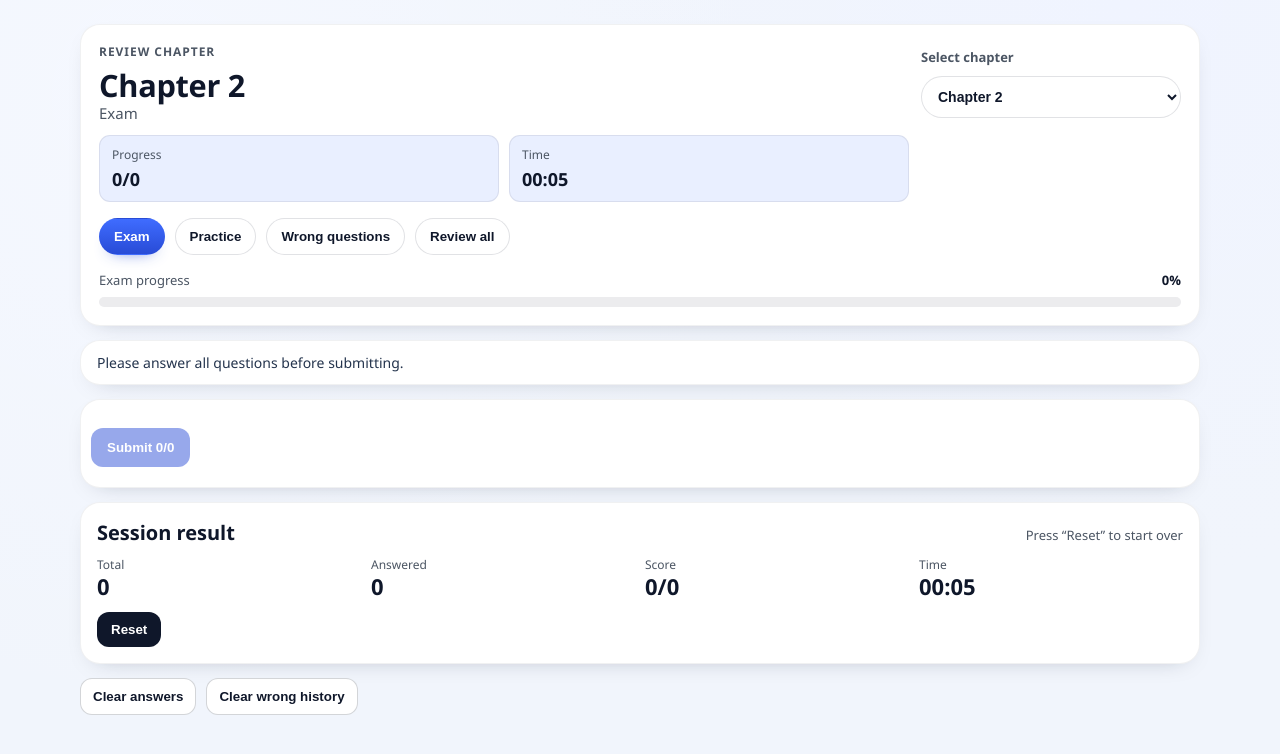
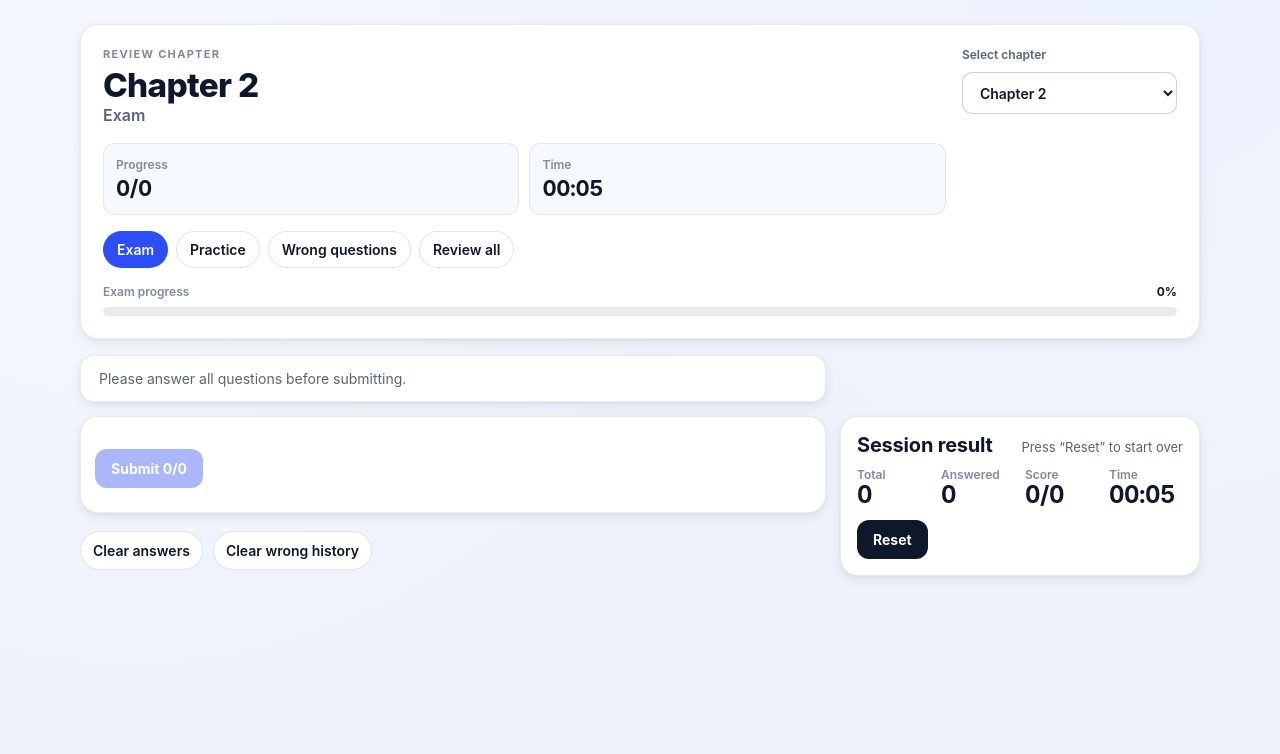
Before and after one commit to vanhpham/MASmultiplechoice, a React (Vite) app: page / in a window 1280 px wide. Shown: the top 754 px of the page. Built offline with nearby package versions, Linux system fonts and the light colour scheme.

Commit message:
feat: add Docker support with Dockerfile and docker-compose, enhance question types with new matching label answer

```diff
--- a/src/components/QuestionCard.tsx
+++ b/src/components/QuestionCard.tsx
@@ -42,7 +42,7 @@ export function QuestionCard({
   const isEvaluated = !!result
 
   return (
-    <article className="question-card" id={question.id}>
+    <article className={`question-card question-type-${question.type}`} id={question.id}>
       <div className="question-meta">
         <div>
           <div className="chapter-name">{question.chapter}</div>
--- a/src/styles.css
+++ b/src/styles.css
@@ -1,25 +1,29 @@
 :root {
-  --surface: #f1f5fc;
+  --surface: #eef3fb;
   --surface-2: #ffffff;
-  --surface-3: #eff5ff;
+  --surface-3: #f6f9ff;
   --text: #0f172a;
-  --text-secondary: #4b5563;
-  --line: rgba(15, 23, 42, 0.12);
-  --line-strong: rgba(15, 23, 42, 0.2);
-  --shadow-soft: 0 8px 24px -16px rgba(15, 23, 42, 0.35);
-  --shadow-medium: 0 10px 26px -20px rgba(15, 23, 42, 0.45);
-  --primary: #284bd6;
-  --primary-soft: #e9efff;
-  --primary-soft-2: #eef2ff;
+  --text-secondary: #5b6475;
+  --text-muted: #7f8a9c;
+  --line: rgba(15, 23, 42, 0.11);
+  --line-strong: rgba(15, 23, 42, 0.22);
+  --shadow-1: 0 1px 2px rgba(15, 23, 42, 0.07), 0 5px 16px rgba(15, 23, 42, 0.08);
+  --shadow-2: 0 1px 0 1px rgba(15, 23, 42, 0.02), 0 4px 12px rgba(15, 23, 42, 0.08);
+  --primary: #2d4ef6;
+  --primary-soft: #e9eefb;
+  --primary-soft-2: #f2f6ff;
   --success: #166534;
   --success-soft: #dcfce7;
+  --success-soft-2: #22c55e;
   --danger: #9f1239;
   --danger-soft: #fee2e2;
-  --brand: #f9fafb;
-  --radius-xl: 20px;
+  --danger-soft-2: #ef4444;
+  --brand: #f1f5ff;
+  --radius-xl: 18px;
   --radius-lg: 14px;
-  --radius-md: 11px;
-  --font-stack: "Manrope", "Avenir Next", "Segoe UI", "Noto Sans", sans-serif;
+  --radius-md: 12px;
+  --radius-sm: 10px;
+  --font-stack: "Inter", "Avenir Next", "Segoe UI", "Noto Sans", sans-serif;
 }
 
 *,
@@ -29,72 +33,79 @@
 }
 
 html {
-  -webkit-font-smoothing: antialiased;
+  color-scheme: light;
 }
 
 body {
   margin: 0;
+  min-height: 100vh;
   font-family: var(--font-stack);
   color: var(--text);
+  font-weight: 400;
+  text-wrap: pretty;
+  -webkit-font-smoothing: antialiased;
   background:
-    radial-gradient(circle at 12% 12%, #f5f8ff 0%, transparent 46%),
-    radial-gradient(circle at 88% 0%, #f0f4ff 0%, transparent 42%),
+    radial-gradient(circle at 10% 10%, #f5f8ff 0%, transparent 45%),
+    radial-gradient(circle at 90% 0%, #edf2ff 0%, transparent 40%),
     var(--surface);
-  min-height: 100vh;
 }
 
 #root {
   min-height: 100vh;
-  padding: 24px 18px 32px;
+  padding: 24px clamp(12px, 2.5vw, 28px) 30px;
 }
 
 .app {
   max-width: 1120px;
   margin: 0 auto;
   display: grid;
-  gap: 14px;
+  gap: 16px;
 }
 
 .card {
   background: var(--surface-2);
-  border: 1px solid rgba(15, 23, 42, 0.06);
+  border: 1px solid rgba(15, 23, 42, 0.08);
   border-radius: var(--radius-xl);
-  box-shadow: var(--shadow-soft);
+  box-shadow: var(--shadow-2);
 }
 
 .topbar {
-  padding: 18px;
+  padding: clamp(16px, 2vw, 22px);
   display: grid;
   gap: 16px;
 }
 
 .topbar-main {
   display: grid;
-  gap: 12px;
-  align-items: center;
-  grid-template-columns: minmax(0, 1fr) minmax(260px, auto);
+  gap: 16px;
+  align-items: start;
+  grid-template-columns: minmax(0, 1fr) minmax(180px, auto);
 }
 
 .topbar h1 {
-  margin: 8px 0 0;
-  font-size: clamp(24px, 2.4vw, 34px);
-  line-height: 1.15;
-  letter-spacing: -0.01em;
+  margin: 6px 0 0;
+  font-size: clamp(24px, 2.6vw, 34px);
+  line-height: 1.12;
+  letter-spacing: -0.02em;
+  font-weight: 800;
+  text-wrap: balance;
 }
 
 .topbar .eyebrow {
   margin: 0;
-  color: var(--text-secondary);
-  font-size: 12px;
-  font-weight: 600;
-  letter-spacing: 0.08em;
+  color: var(--text-muted);
+  font-size: 11px;
+  font-weight: 700;
+  letter-spacing: 0.12em;
   text-transform: uppercase;
 }
 
 .subtitle {
   margin: 6px 0 0;
-  font-size: 15px;
+  font-size: 16px;
+  line-height: 1.4;
   color: var(--text-secondary);
+  font-weight: 600;
 }
 
 .topbar p {
@@ -103,16 +114,15 @@ body {
 
 .mode-stats {
   display: grid;
+  gap: 10px;
   grid-template-columns: repeat(2, minmax(120px, 1fr));
-  gap: 10px;
-  justify-items: stretch;
 }
 
 .mode-stat {
-  min-height: 66px;
+  min-height: 72px;
   padding: 10px 12px;
   border-radius: var(--radius-md);
-  background: var(--primary-soft);
+  background: var(--surface-3);
   border: 1px solid rgba(15, 23, 42, 0.08);
   display: grid;
   align-content: center;
@@ -120,21 +130,24 @@ body {
 }
 
 .mode-stat span {
+  color: var(--text-muted);
   font-size: 12px;
-  color: var(--text-secondary);
+  font-weight: 600;
 }
 
 .mode-stat strong {
-  font-size: 18px;
   color: var(--text);
+  font-size: 22px;
+  line-height: 1.1;
   font-weight: 700;
+  font-variant-numeric: tabular-nums;
+  letter-spacing: -0.02em;
 }
 
 .mode-switch {
   display: inline-flex;
   flex-wrap: wrap;
-  align-items: center;
-  gap: 10px;
+  gap: 8px;
 }
 
 .chapter-switch {
@@ -145,46 +158,75 @@ body {
 }
 
 .chapter-switch-label {
-  font-size: 13px;
+  font-size: 12px;
   color: var(--text-secondary);
   font-weight: 600;
+  white-space: nowrap;
+}
+
+.chapter-select,
+.mode-btn,
+.ghost-btn,
+.submit-btn,
+.reset-btn,
+.text-submit-btn {
+  border: 1px solid var(--line);
+  border-radius: 999px;
+  padding: 9px 13px;
+  background: var(--surface-2);
+  color: var(--text);
+  font: inherit;
+  font-size: 14px;
+  font-weight: 600;
+  cursor: pointer;
+  transition: border-color 140ms ease, transform 120ms ease, background-color 140ms ease, color 140ms ease;
 }
 
 .chapter-select {
-  border: 1px solid var(--line);
-  border-radius: 999px;
-  padding: 10px 12px;
-  background: var(--surface-2);
-  color: var(--text);
-  font-weight: 600;
-  cursor: pointer;
+  border-radius: 10px;
+  border: 1px solid rgba(15, 23, 42, 0.2);
 }
 
-.mode-btn {
-  border: 1px solid var(--line);
-  border-radius: 999px;
-  padding: 10px 14px;
-  background: var(--surface-2);
-  color: var(--text);
-  font-weight: 600;
-  cursor: pointer;
-  transition: background 150ms ease, color 150ms ease, border-color 150ms ease,
-    transform 120ms ease;
-}
-
-.mode-btn:hover {
+.mode-btn:hover,
+.chapter-select:hover,
+.ghost-btn:hover,
+.submit-btn:hover,
+.reset-btn:hover,
+.text-submit-btn:hover,
+button:hover:enabled {
   border-color: var(--line-strong);
 }
 
-.mode-btn:active {
+.mode-btn:active,
+.chapter-select:active,
+.ghost-btn:active,
+.submit-btn:active,
+.reset-btn:active,
+.text-submit-btn:active {
   transform: scale(0.985);
 }
 
 .mode-btn.active {
   border-color: transparent;
   color: #fff;
-  background: linear-gradient(180deg, #3f6cff, var(--primary));
-  box-shadow: 0 8px 16px -12px rgba(40, 75, 214, 0.85);
+  background: var(--primary);
+}
+
+.chapter-select:focus-visible,
+.mode-btn:focus-visible,
+.submit-btn:focus-visible,
+.reset-btn:focus-visible,
+.ghost-btn:focus-visible,
+.text-submit-btn:focus-visible,
+.option-btn:focus-visible,
+.text-answer:focus-visible,
+select:focus-visible {
+  outline: 3px solid rgba(45, 78, 246, 0.2);
+  outline-offset: 1px;
+}
+
+.mode-btn:focus-visible {
+  outline-offset: 2px;
 }
 
 .progress-wrap {
@@ -196,28 +238,30 @@ body {
   display: flex;
   justify-content: space-between;
   align-items: baseline;
-  gap: 8px;
-  color: var(--text-secondary);
-  font-size: 13px;
+  gap: 10px;
+  color: var(--text-muted);
+  font-size: 12px;
+  font-weight: 600;
 }
 
 .progress-meta strong {
   color: var(--text);
+  font-size: 12px;
 }
 
 .progress-track {
   width: 100%;
-  height: 10px;
+  height: 9px;
   border-radius: 999px;
-  background: rgba(15, 23, 42, 0.08);
+  background: rgba(15, 23, 42, 0.09);
   overflow: hidden;
 }
 
 .progress-fill {
   height: 100%;
-  background: linear-gradient(90deg, #3f6cff, var(--primary));
   border-radius: inherit;
-  transition: width 240ms cubic-bezier(0.23, 1, 0.32, 1);
+  background: linear-gradient(90deg, #3557ff 0%, var(--primary) 95%);
+  transition: width 250ms cubic-bezier(0.23, 1, 0.32, 1);
 }
 
 .content {
@@ -226,118 +270,120 @@ body {
 }
 
 .session-tip {
-  padding: 12px 16px;
+  padding: 14px 18px;
+  border-radius: var(--radius-lg);
 }
 
 .session-tip p {
   margin: 0;
-  color: #24344d;
+  color: var(--text-secondary);
   font-size: 14px;
 }
 
 .question-list-card {
-  padding: 8px;
+  padding: 12px;
   display: grid;
   gap: 12px;
 }
 
 .questions {
   display: grid;
-  gap: 10px;
+  gap: 12px;
 }
 
 .question-card {
-  padding: 16px;
-}
-
-.question-card + .question-card {
-  margin-top: 0;
+  padding: 18px;
+  border-radius: var(--radius-lg);
+  border: 1px solid rgba(15, 23, 42, 0.1);
+  background: var(--surface-2);
 }
 
 .question-meta {
   display: flex;
   justify-content: space-between;
   align-items: flex-start;
-  gap: 16px;
+  gap: 12px;
 }
 
 .question-meta h2 {
   margin: 0;
   font-size: 21px;
   line-height: 1.2;
+  letter-spacing: -0.01em;
+  font-weight: 700;
 }
 
 .chapter-name {
-  font-size: 12px;
-  color: var(--text-secondary);
+  font-size: 11px;
+  color: var(--text-muted);
   text-transform: uppercase;
   letter-spacing: 0.08em;
   margin-bottom: 2px;
+  font-weight: 700;
 }
 
 .question-chip {
   border-radius: 999px;
-  padding: 6px 10px;
+  padding: 5px 10px;
   font-size: 11px;
   font-weight: 700;
   background: var(--brand);
-  border: 1px solid rgba(15, 23, 42, 0.12);
+  border: 1px solid rgba(15, 23, 42, 0.1);
   color: var(--text);
   white-space: nowrap;
 }
 
 .manual-chip {
+  margin-top: 8px;
   border-radius: 999px;
   font-size: 11px;
   background: var(--primary-soft);
   color: var(--primary);
   padding: 5px 10px;
-  border: 1px solid rgba(40, 75, 214, 0.18);
-  margin-top: 6px;
+  border: 1px solid rgba(45, 78, 246, 0.22);
   display: inline-flex;
   align-items: center;
 }
 
 .question-text {
-  margin: 12px 0 14px;
-  line-height: 1.6;
+  margin: 10px 0 14px;
+  line-height: 1.7;
+  color: #0f172a;
 }
 
 .manual-image {
-  width: min(100%, 760px);
+  width: min(100%, min(100vw - 86px, 860px));
+  max-height: 360px;
   height: auto;
-  max-height: 420px;
   object-fit: contain;
-  margin-left: auto;
-  margin-right: auto;
-  border-radius: 14px;
-  border: 1px solid rgba(15, 23, 42, 0.1);
+  margin: 0 auto 14px;
+  border-radius: var(--radius-md);
+  border: 1px solid rgba(15, 23, 42, 0.12);
   display: block;
-  margin-bottom: 14px;
-  background: #f8fbff;
+  background: #f2f5ff;
 }
 
 .manual-image.missing {
-  width: min(100%, 760px);
-  min-height: 160px;
-  max-height: 420px;
-  background: repeating-linear-gradient(
+  width: min(100%, min(100vw - 86px, 860px));
+  min-height: 150px;
+  background:
+    repeating-linear-gradient(
       45deg,
       rgba(15, 23, 42, 0.06),
-      rgba(15, 23, 42, 0.06) 6px,
-      transparent 6px,
-      transparent 12px
+      rgba(15, 23, 42, 0.06) 8px,
+      transparent 8px,
+      transparent 16px
     ),
-    #eff4ff;
+    #ecf2ff;
   border: 1px dashed rgba(15, 23, 42, 0.2);
-  border-radius: 14px;
+  border-radius: var(--radius-md);
   display: grid;
-  align-items: center;
-  justify-content: center;
+  align-content: center;
+  justify-items: center;
   text-align: center;
+  gap: 4px;
+  padding: 20px;
   color: var(--text-secondary);
-  gap: 4px;
-  padding: 14px;
 }
 
 .manual-image.missing span {
@@ -360,49 +406,48 @@ body {
 
 .option-btn {
   border: 1px solid var(--line);
-  border-radius: 12px;
+  border-radius: 11px;
   background: #fff;
-  padding: 12px;
+  padding: 11px 12px;
   text-align: left;
   display: grid;
   grid-template-columns: 26px 1fr auto;
   align-items: center;
   gap: 10px;
   cursor: pointer;
-  min-height: 48px;
-  transition: border-color 150ms ease, background 150ms ease;
+  min-height: 50px;
+  transition: border-color 150ms ease, background 150ms ease, transform 120ms ease;
 }
 
 .option-btn:hover {
-  border-color: rgba(63, 108, 255, 0.32);
-  background: #f8faff;
+  border-color: rgba(45, 78, 246, 0.42);
+  background: var(--surface-3);
 }
 
 .option-btn:focus-visible {
-  outline: 3px solid rgba(63, 108, 255, 0.25);
-  outline-offset: 0;
+  outline-color: rgba(45, 78, 246, 0.22);
 }
 
 .option-btn:disabled {
   cursor: not-allowed;
-  opacity: 0.75;
+  opacity: 0.7;
 }
 
 .option-btn.selected {
-  border-color: rgba(40, 75, 214, 0.8);
+  border-color: rgba(45, 78, 246, 0.65);
   background: var(--primary-soft-2);
 }
 
 .option-btn.result-correct {
-  border-color: #10b981;
+  border-color: #22c55e;
   background: var(--success-soft);
-  box-shadow: inset 0 0 0 1px rgba(16, 185, 129, 0.25);
+  box-shadow: inset 0 0 0 1px rgba(34, 197, 94, 0.25);
 }
 
 .option-btn.result-wrong {
   border-color: #fb7185;
   background: var(--danger-soft);
-  box-shadow: inset 0 0 0 1px rgba(239, 68, 68, 0.28);
+  box-shadow: inset 0 0 0 1px rgba(248, 113, 113, 0.25);
 }
 
 .option-index {
@@ -425,44 +470,30 @@ body {
 
 .text-answer {
   width: 100%;
-  min-height: 102px;
+  min-height: 110px;
   border: 1px solid var(--line);
   border-radius: 12px;
   padding: 12px;
   resize: vertical;
   font-size: 15px;
   line-height: 1.5;
-  background: #f9fbff;
+  background: var(--surface-3);
+  font-family: var(--font-stack);
 }
 
 .text-answer:focus-visible {
-  outline: 3px solid rgba(63, 108, 255, 0.2);
-  outline-offset: 0;
+  outline-color: rgba(45, 78, 246, 0.2);
 }
 
 .text-submit-btn {
   width: fit-content;
-  border: 1px solid var(--line);
-  border-radius: 12px;
-  padding: 10px 14px;
-  background: var(--surface-2);
-  font-weight: 600;
-  cursor: pointer;
-  transition: transform 120ms ease, border-color 150ms ease, color 150ms ease;
 }
 
-.text-submit-btn:hover {
-  border-color: rgba(63, 108, 255, 0.34);
-  color: var(--primary);
-}
-
-.text-submit-btn:active {
-  transform: scale(0.985);
-}
-
-.text-submit-btn:disabled {
-  opacity: 0.45;
-  cursor: not-allowed;
+.matching-question-wrap {
+  background: var(--surface-3);
+  border: 1px solid rgba(15, 23, 42, 0.09);
+  border-radius: 12px;
+  padding: 12px;
 }
 
 .matching-grid {
@@ -470,26 +501,19 @@ body {
   gap: 8px;
 }
 
-.matching-question-wrap {
-  background: #f8faff;
-  border: 1px solid rgba(15, 23, 42, 0.08);
-  border-radius: 12px;
-  padding: 10px;
-}
-
 .matching-header,
 .matching-row {
   display: grid;
-  grid-template-columns: 82px 1fr auto;
+  grid-template-columns: 88px 1fr auto;
   gap: 8px;
   align-items: center;
   padding: 0 4px;
 }
 
 .matching-header {
-  color: var(--text-secondary);
+  color: var(--text-muted);
   font-size: 12px;
-  font-weight: 600;
+  font-weight: 700;
 }
 
 .matching-row .cell {
@@ -500,6 +524,7 @@ body {
 .matching-row .number {
   justify-content: center;
   font-weight: 700;
+  color: var(--text);
 }
 
 select {
@@ -510,6 +535,7 @@ select {
   background: #fff;
   min-height: 42px;
   font-size: 14px;
+  font-family: inherit;
 }
 
 .result {
@@ -534,11 +560,12 @@ select {
 }
 
 .result-bar {
-  margin-top: 8px;
+  margin-top: 10px;
   border-radius: 12px;
-  padding: 11px 12px;
+  padding: 10px 12px;
   border: 1px solid var(--line);
-  background: #f8fafc;
+  background: var(--surface-3);
+  line-height: 1.45;
 }
 
 .result-bar.result-correct {
@@ -549,13 +576,6 @@ select {
 .result-bar.result-wrong {
   border-color: #fca5a5;
   background: var(--danger-soft);
-}
-
-.note {
-  margin-top: 10px;
-  color: var(--text-secondary);
-  font-size: 13px;
-  line-height: 1.45;
 }
 
 .question-feedback-inline {
@@ -569,6 +589,13 @@ select {
 
 .question-feedback-inline .feedback-no {
   color: var(--danger);
+}
+
+.note {
+  margin-top: 10px;
+  color: var(--text-secondary);
+  font-size: 13px;
+  line-height: 1.45;
 }
 
 .result-panel {
@@ -586,6 +613,7 @@ select {
 .result-panel-head h3 {
   margin: 0;
   font-size: 20px;
+  letter-spacing: -0.01em;
 }
 
 .result-panel-head p {
@@ -597,45 +625,22 @@ select {
 .result-grid {
   margin-top: 10px;
   display: grid;
-  grid-template-columns: repeat(4, minmax(120px, 1fr));
   gap: 10px;
+  grid-template-columns: repeat(4, minmax(0, 1fr));
 }
 
 .label {
   margin: 0;
-  color: var(--text-secondary);
+  color: var(--text-muted);
   font-size: 12px;
+  font-weight: 600;
 }
 
 .result-grid strong {
-  font-size: 22px;
-  line-height: 1.2;
+  font-size: 24px;
+  line-height: 1.1;
   font-variant-numeric: tabular-nums;
-}
-
-.reset-btn,
-.submit-btn,
-.ghost-btn {
-  border: 0;
-  border-radius: 12px;
-  font-weight: 600;
-  cursor: pointer;
-}
-
-.reset-btn {
-  margin-top: 12px;
-  padding: 10px 14px;
-  background: var(--text);
-  color: #fff;
-  transition: transform 120ms ease;
-}
-
-.reset-btn:hover {
-  background: #1e293b;
-}
-
-.reset-btn:active {
-  transform: scale(0.985);
+  letter-spacing: -0.02em;
 }
 
 .submit-row {
@@ -644,39 +649,56 @@ select {
   padding: 8px 2px 12px;
 }
 
+.submit-btn,
+.reset-btn {
+  border: 0;
+  border-radius: 12px;
+  font-weight: 700;
+  padding: 11px 16px;
+  cursor: pointer;
+}
+
 .submit-btn {
   width: fit-content;
-  padding: 12px 16px;
+  color: #fff;
   background: var(--primary);
-  color: #fff;
-  transition: transform 120ms ease, background 150ms ease;
 }
 
-.submit-btn:hover {
-  background: #1f3fa8;
+.submit-btn:hover:enabled {
+  background: #1f3fcc;
 }
 
-.submit-btn:active {
-  transform: scale(0.985);
+.submit-btn:disabled,
+.text-submit-btn:disabled {
+  opacity: 0.4;
+  cursor: not-allowed;
 }
 
-.submit-btn:disabled {
-  opacity: 0.48;
-  cursor: not-allowed;
+.reset-btn {
+  margin-top: 12px;
+  background: #0f172a;
+  color: #fff;
+}
+
+.ghost-btn {
+  background: var(--surface-2);
+  color: var(--text);
+  padding: 10px 12px;
 }
 
 .extra-actions {
   display: flex;
   flex-wrap: wrap;
   gap: 10px;
-  margin-bottom: 4px;
+  margin-bottom: 2px;
 }
 
-.ghost-btn {
-  border: 1px solid rgba(15, 23, 42, 0.18);
-  padding: 10px 12px;
-  background: #fff;
-  color: var(--text);
+.status-card {
+  display: grid;
+  gap: 8px;
+  max-width: 100%;
+  padding: 16px 18px;
+  border-radius: var(--radius-lg);
 }
 
 .hint {
@@ -685,12 +707,9 @@ select {
   font-size: 13px;
 }
 
+.app .status-card,
 .status-card {
-  display: grid;
-  gap: 8px;
-  max-width: 100%;
-  padding: 16px 20px;
-  border-radius: 12px;
+  border: 1px solid rgba(15, 23, 42, 0.08);
 }
 
 @media (max-width: 1080px) {
@@ -698,59 +717,71 @@ select {
     grid-template-columns: 1fr;
   }
 
+  .chapter-switch {
+    width: 100%;
+    justify-content: space-between;
+  }
+
   .mode-stats {
     width: 100%;
-    grid-template-columns: repeat(2, minmax(120px, 1fr));
+    grid-template-columns: repeat(2, minmax(140px, 1fr));
+  }
+}
+
+@media (min-width: 1180px) {
+  .content {
+    grid-template-columns: minmax(0, 1fr) 360px;
+    align-items: start;
+  }
+
+  .session-tip,
+  .question-list-card,
+  .extra-actions {
+    grid-column: 1;
+  }
+
+  .result-panel {
+    grid-column: 2;
+    grid-row: 2 / span 2;
+    position: sticky;
+    top: 12px;
   }
 }
 
 @media (max-width: 760px) {
   #root {
-    padding: 12px 10px 18px;
+    padding: 12px 10px 20px;
   }
 
   .topbar {
-    padding: 14px;
+    padding: 12px;
   }
 
   .topbar h1 {
     font-size: clamp(22px, 8vw, 30px);
   }
 
-  .mode-switch {
+  .mode-switch,
+  .extra-actions {
     gap: 8px;
   }
 
-  .chapter-switch {
-    width: 100%;
-  }
-
-  .mode-btn {
-    padding: 8px 12px;
-    font-size: 14px;
-  }
-
+  .mode-stats,
+  .result-grid,
+  .topbar-main,
   .mode-stats {
     grid-template-columns: 1fr 1fr;
     gap: 8px;
   }
 
-  .mode-stat {
-    min-height: 60px;
-  }
-
-  .question-list-card,
-  .result-panel {
-    padding: 12px;
-  }
-
-  .question-card {
-    padding: 14px;
+  .manual-image,
+  .manual-image.missing {
+    width: min(100%, calc(100vw - 42px));
   }
 
   .matching-header,
   .matching-row {
-    grid-template-columns: 50px 1fr;
+    grid-template-columns: 56px 1fr;
   }
 
   .matching-header .result,
@@ -758,7 +789,18 @@ select {
     display: none;
   }
 
-  .result-grid {
-    grid-template-columns: 1fr 1fr;
+  .question-card {
+    padding: 14px;
   }
 }
+
+@media (prefers-reduced-motion: reduce) {
+  *,
+  *::before,
+  *::after {
+    animation-duration: 0.01ms !important;
+    animation-iteration-count: 1 !important;
+    transition-duration: 0.01ms !important;
+    scroll-behavior: auto !important;
+  }
+}
```
Also changed, not shown: docker-compose.yml (added, +7 -0 lines), public/data/chap8.json (+39 -39 lines), src/data/loadQuestions.ts (+8 -1 lines), src/types/question.ts (+10 -1 lines), 2 other files (tests, documents, lock files or other folders).
